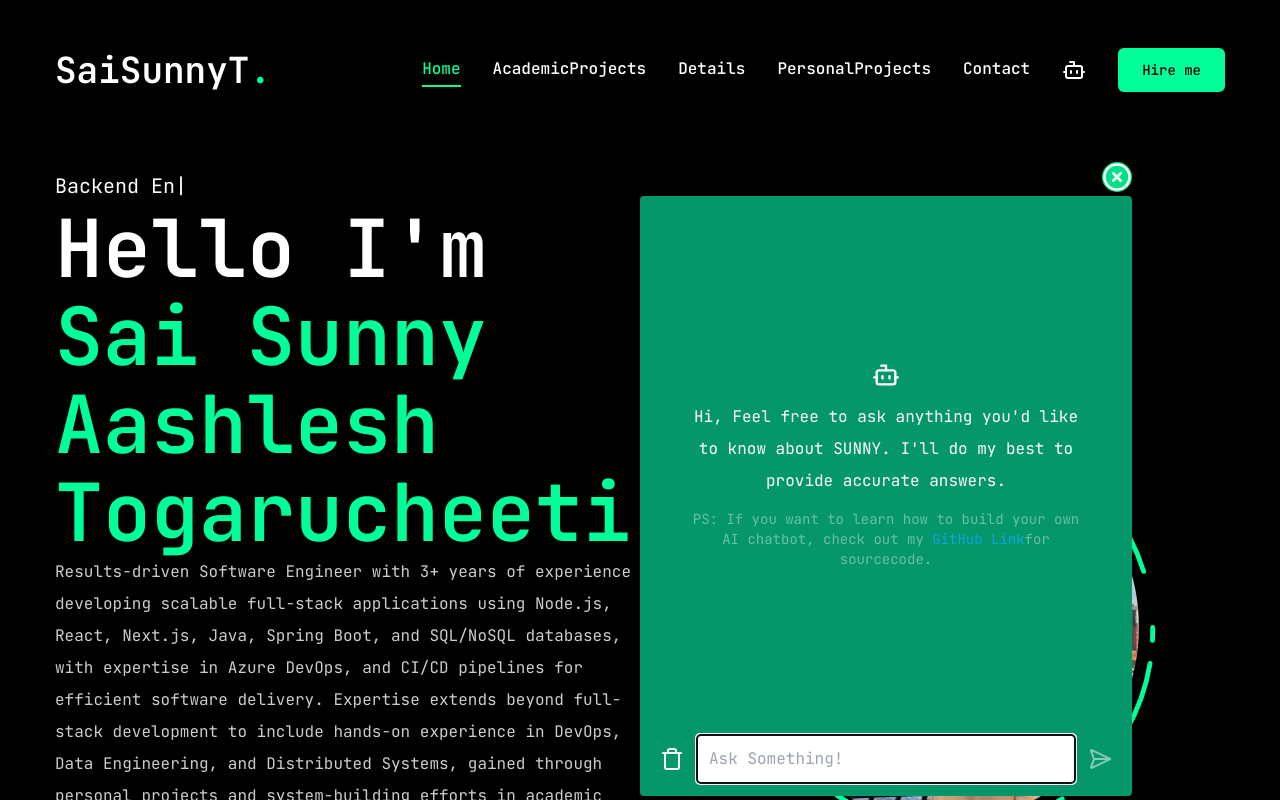
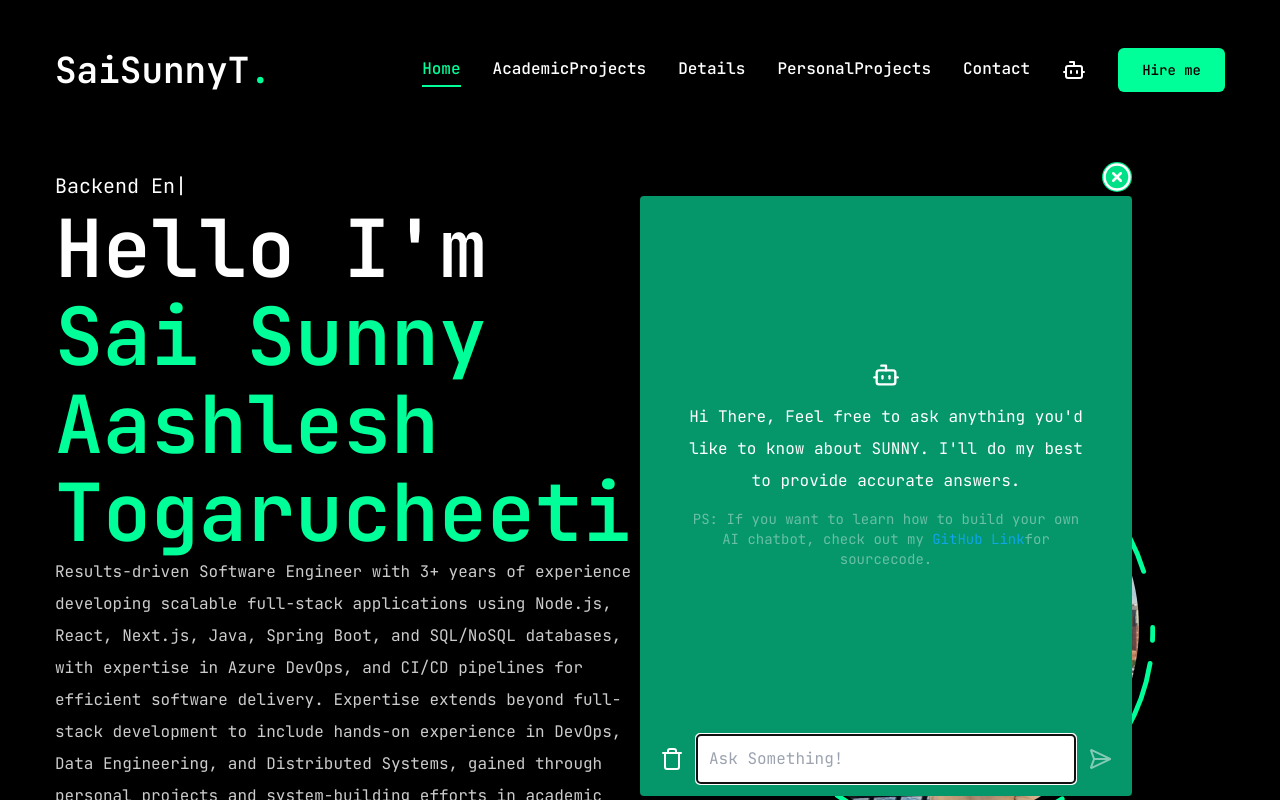
Before and after one commit to sunnyashlesh16/My-Portfolio, a Next.js app: page / in a window 1280 px wide. Both pictures are taken after a click on the button 1074 px from the left and 70 px from the top of the page. Shown: the top 800 px of the page. Built offline with nearby package versions, Linux system fonts and the light colour scheme.

Commit message:
Deployment Fix

```diff
--- a/components/AiChatBox.tsx
+++ b/components/AiChatBox.tsx
@@ -82,7 +82,7 @@ export default function AIChatBox({ open, onClose }: AIChatBoxProps) {
             <div className="mx-8 flex h-full flex-col items-center justify-center gap-3 text-center">
               <Bot size={28} />
               <p>
-                Hi, Feel free to ask anything you'd like to know about SUNNY. I'll do my best to provide accurate answers.
+                Hi There, Feel free to ask anything you'd like to know about SUNNY. I'll do my best to provide accurate answers.
               </p>
               <p className="text-sm text-white/40">
                 PS: If you want to learn how to build your own AI chatbot, check
```
